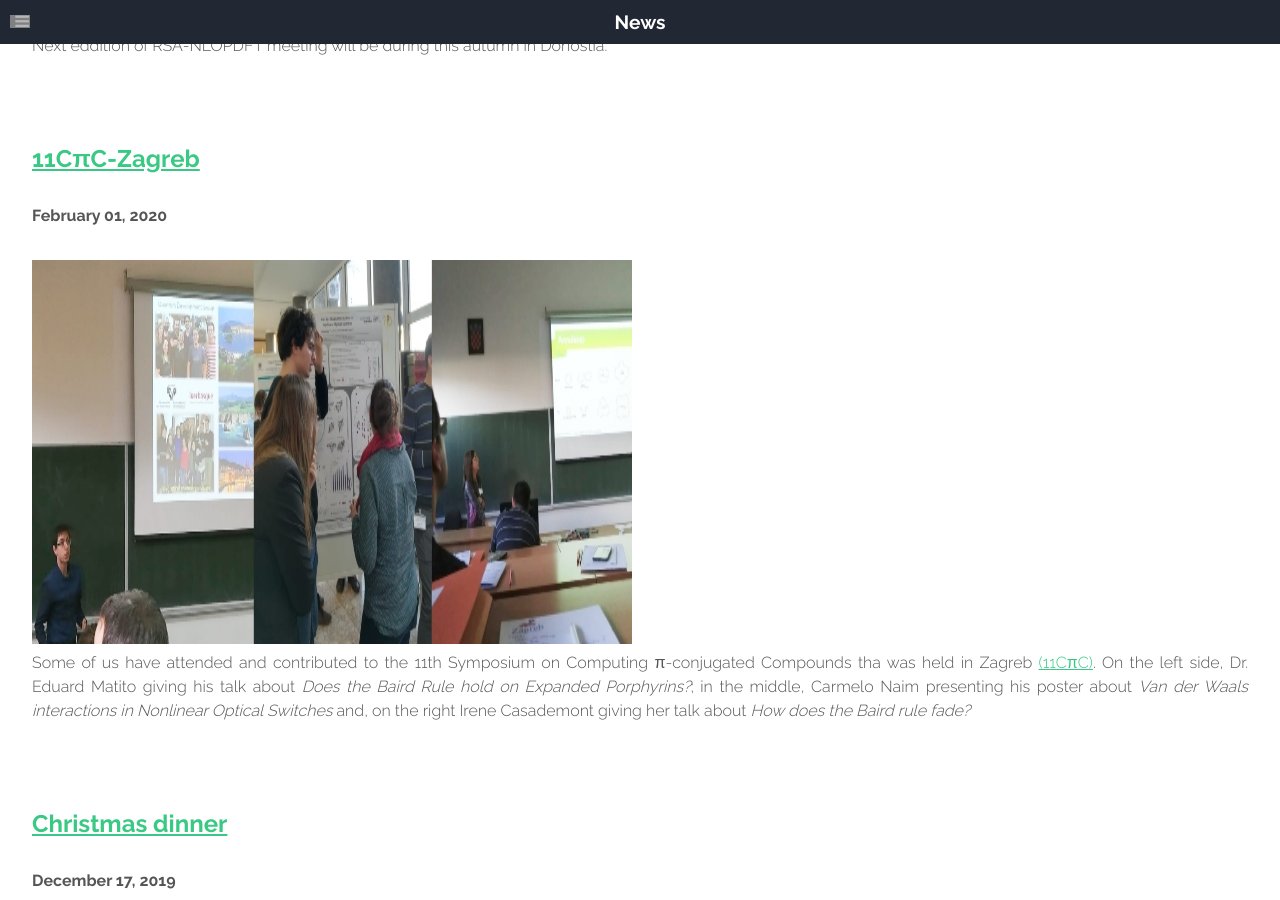
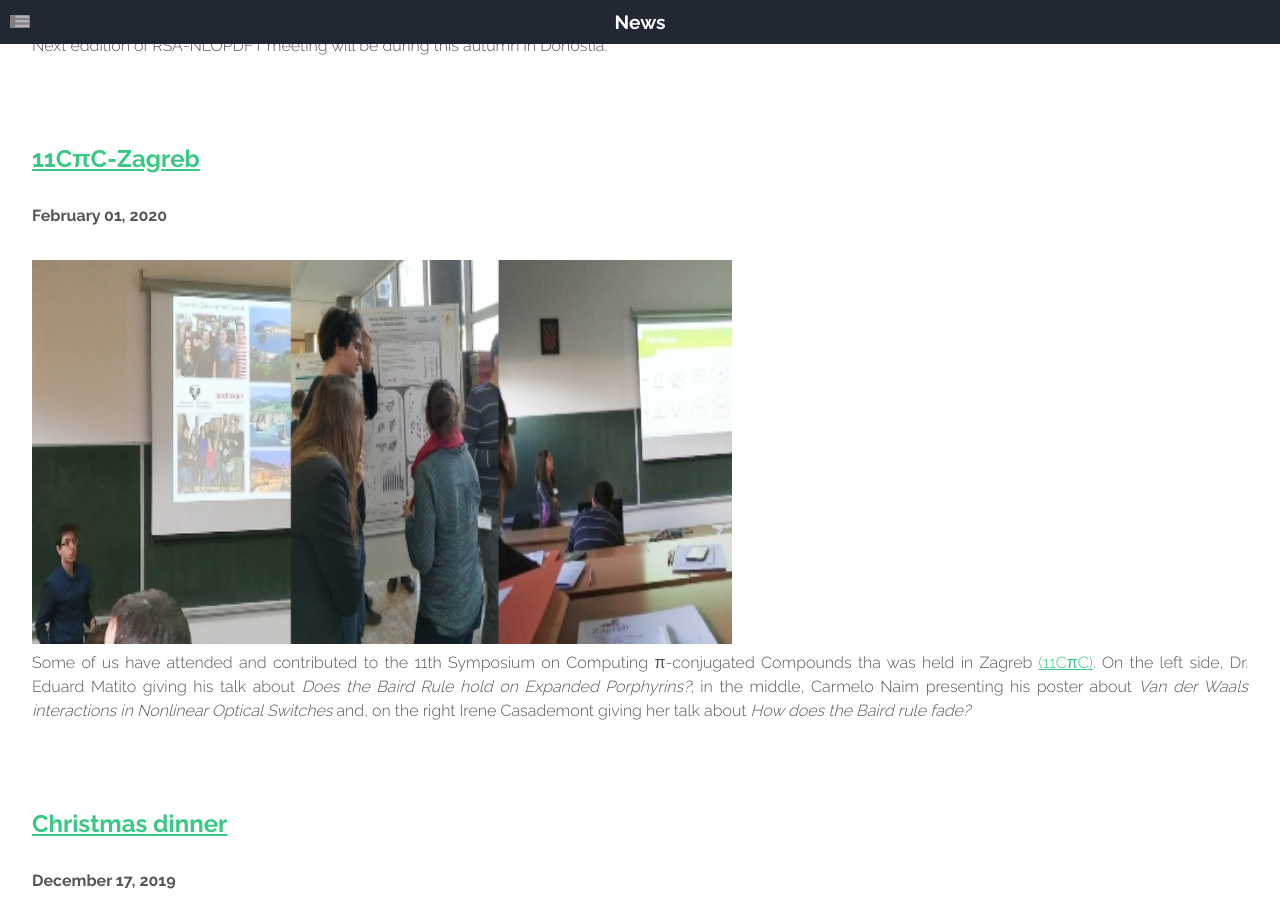
Before and after one commit to old-jekyll-templates/Horizons-Jekyll-Theme, a Jekyll site: the page built from blog/index.html, in a window 1280 px wide and 900 px high, scrolled down 1396 px. Built offline with Jekyll 4.4.1, drawn with Linux system fonts in a browser that asks for light colours; the list of posts is cut into pages by our own code; comment, search, counter and statistics services are not loaded; grey boxes are pictures that could not be loaded.

Commit message:
Update index.html

```diff
--- a/blog/index.html
+++ b/blog/index.html
@@ -23,7 +23,7 @@ layout: main
 
 							<a href="{{post.url | prepend: site.baseurl}}"><h2>{{ post.title }}</h2></a>
 							<p>{{ post.subtitle }}</p>
-			<img src="{{ site.baseurl }}/assets/{{ post.featured }}" alt=""  style="height: 30vw; max-width: 600px">
+			<img src="{{ site.baseurl }}/assets/{{ post.featured }}" alt=""  style="height: 30vw; max-width: 700px">
 							{{ post.excerpt }}
 						     </li>
 						{% endfor %}
```
